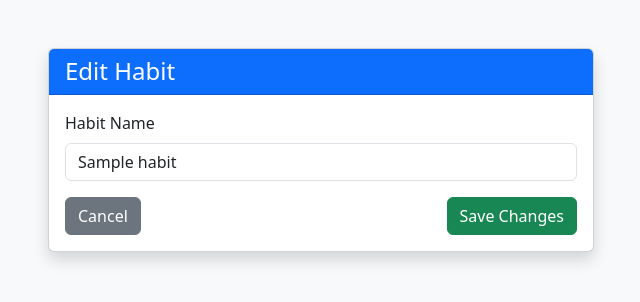
After one commit to pranisharyal/Habit-tracker, a Django app: page /edit/1/ in a window 1280 px wide. The commit adds this page. Shown: the top 302 px of the page, without its empty margins (319-959 px from the left). Run offline with Django 5.2, Linux system fonts and the light colour scheme; tables that the repository leaves empty hold one stand-in row (values such as "Sample post"); some libraries are stand-ins or nearby versions.

Commit message:
Added habit edit and chart view functionality

```diff
--- a/habit_app/urls.py
+++ b/habit_app/urls.py
@@ -7,4 +7,7 @@ urlpatterns = [
     path("delete/<int:id>/", views.habit_delete, name="habit-delete"),
     path('mark-done/<int:id>/', views.mark_done, name='mark_done'),
     path('view-streak/', views.view_streak, name='view_streak'),
+    path('edit/<int:id>/', views.edit_habit, name='edit_habit'),
+    path('charts/', views.view_charts, name='view_charts'),
+
 ]
--- a/habit_app/views.py
+++ b/habit_app/views.py
@@ -54,3 +54,24 @@ def view_streak(request):
             habit.save()
 
     return render(request, 'view_streak.html', {'habits': habits})
+
+
+def edit_habit(request, id):
+    habit = get_object_or_404(Habit, id=id)
+
+    if request.method == "POST":
+        habit.name = request.POST["name"]
+        habit.save()
+        return HttpResponseRedirect("/")
+
+    return render(request, "habit_edit.html", {"habit": habit})
+
+def view_charts(request):
+    habits = Habit.objects.all()
+    names = [habit.name for habit in habits]
+    streaks = [habit.streak for habit in habits]
+
+    return render(request, "habit_charts.html", {
+        "names": names,
+        "streaks": streaks
+    })
--- /dev/null
+++ b/templates/habit_edit.html
@@ -0,0 +1,44 @@
+{% load static %}
+<!DOCTYPE html>
+<html lang="en">
+
+<head>
+    <meta charset="UTF-8">
+    <title>Edit Habit</title>
+    <meta name="viewport" content="width=device-width, initial-scale=1">
+    <link href="{% static 'css/bootstrap.min.css' %}" rel="stylesheet">
+</head>
+
+<body class="bg-light py-5">
+    <div class="container">
+        <div class="row justify-content-center">
+            <div class="col-md-6">
+                <!-- Card -->
+                <div class="card shadow">
+                    <div class="card-header bg-primary text-white">
+                        <h4 class="mb-0">Edit Habit</h4>
+                    </div>
+                    <div class="card-body">
+                        <form method="post">
+                            {% csrf_token %}
+                            <div class="mb-3">
+                                <label for="name" class="form-label">Habit Name</label>
+                                <input type="text" name="name" id="name" class="form-control" value="{{ habit.name }}"
+                                    required>
+                            </div>
+                            <div class="d-flex justify-content-between">
+                                <a href="/" class="btn btn-secondary">Cancel</a>
+                                <button type="submit" class="btn btn-success">Save Changes</button>
+                            </div>
+                        </form>
+                    </div>
+                </div>
+                <!-- /Card -->
+            </div>
+        </div>
+    </div>
+
+    <script src="{% static 'js/bootstrap.bundle.min.js' %}"></script>
+</body>
+
+</html>
--- a/templates/habit_list.html
+++ b/templates/habit_list.html
@@ -6,7 +6,7 @@
     <meta charset="utf-8">
     <meta name="viewport" content="width=device-width, initial-scale=1">
     <title>Habit Tracker</title>
-    <link href="{% static 'css/bootstrap.min.css' %}"  rel="stylesheet">
+    <link href="{% static 'css/bootstrap.min.css' %}" rel="stylesheet">
 </head>
 
 <body class="bg-light py-4">
@@ -17,6 +17,7 @@
             <div class="d-flex gap-2">
                 <a href="{% url 'add-habit' %}" class="btn btn-primary">Add Habit</a>
                 <a href="{% url 'view_streak' %}" class="btn btn-info text-white">View Streak</a>
+                <a href="{% url 'view_charts' %}" class="btn btn-warning text-white">View Charts</a>
             </div>
         </div>
 
@@ -33,6 +34,8 @@
                         <div class="d-flex gap-2">
                             <!-- Mark as Done Button -->
                             <a href="{% url 'mark_done' habit.id %}" class="btn btn-success">Mark as Done</a>
+                            <!-- Edit Button -->
+                            <a href="{% url 'edit_habit' habit.id %}" class="btn btn-warning text-white">Edit</a>
 
                             <!-- Delete Button -->
                             <a href="{% url 'habit-delete' habit.id %}" class="btn btn-danger">Delete</a>
--- a/templates/view_streak.html
+++ b/templates/view_streak.html
@@ -6,6 +6,7 @@
     <title>Habit Streaks</title>
     <link href="{% static 'css/bootstrap.min.css' %}"  rel="stylesheet">
 </head>
+<script src="https://cdn.jsdelivr.net/npm/chart.js"></script>
 <body class="bg-light py-4">
     <div class="container">
         <h1 class="mb-4">Habit Streaks</h1>
```
Also changed, not shown: templates/habit_charts.html (added, +52 -0 lines).
